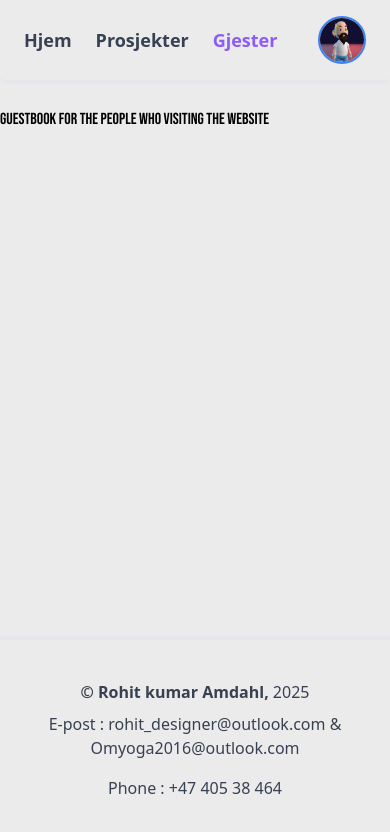
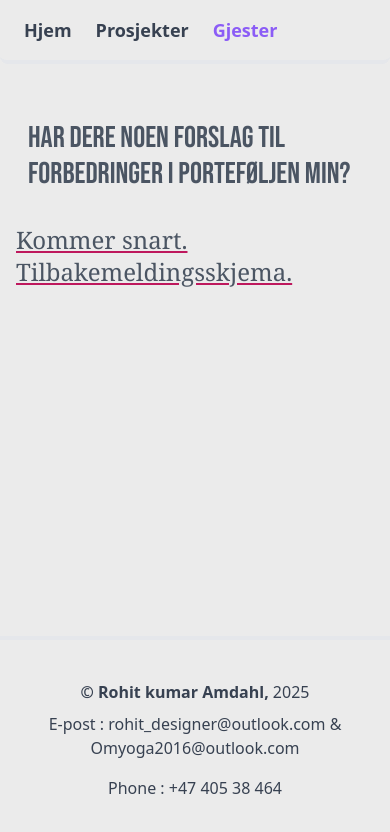
Before and after one commit to MaaRadha/work, a React (Vite) app: page /Gjester in a window 390 px wide. Shown: the top 832 px of the page. Built offline with nearby package versions, Linux system fonts and the light colour scheme; a web font is replaced by a local one.

Commit message:
update gurst page

```diff
--- a/src/components/guest/Guests.jsx
+++ b/src/components/guest/Guests.jsx
@@ -1,9 +1,17 @@
-import React from "react";
+import React, { useState } from "react";
 
 const Guests = () => {
+  const [text, setText] = useState(""); // For Name
+  const [Guest, setGuest] = useState(""); // For Message
+
   return (
-    <div>
-      <h1>GuestBook for the people who visiting the website </h1>
+    <div className="container mx-auto max-w-5xl flex flex-col justify-center items-center px-4 py-8">
+      <h1 className=" text-gray-600 text-3xl md:text-7xl font-normal lg:text-7xl w-full px-3">
+       Har dere noen forslag til forbedringer i porteføljen min?
+      </h1>
+
+      <p className="text-gray-600 text-2xl underline  decoration-pink-700 font-serif py-8">Kommer snart. Tilbakemeldingsskjema.</p>
+
     </div>
   );
 };
--- a/src/components/header/Navbar.jsx
+++ b/src/components/header/Navbar.jsx
@@ -29,7 +29,10 @@ const Navbar = () => {
             </li>
           ))}
         </ul>
-        <div id="not-clickable" className="flex items-center space-x-4">
+        <div
+          id="not-clickable"
+          className=" hidden md:inline-block lg:flex items-center space-x-4"
+        >
           <NavLink to="/">
             <img
               id="my-tooltip"
--- a/src/pages/GuestBook.jsx
+++ b/src/pages/GuestBook.jsx
@@ -2,6 +2,7 @@ import React from "react";
 import Guests from "../components/guest/Guests";
 
 const GuestBook = () => {
+  // const tasks = useQuery(api.tasks.get);
   return (
     <div>
       <Guests />
```
Also changed, not shown: src/main.jsx (+4 -3 lines).
